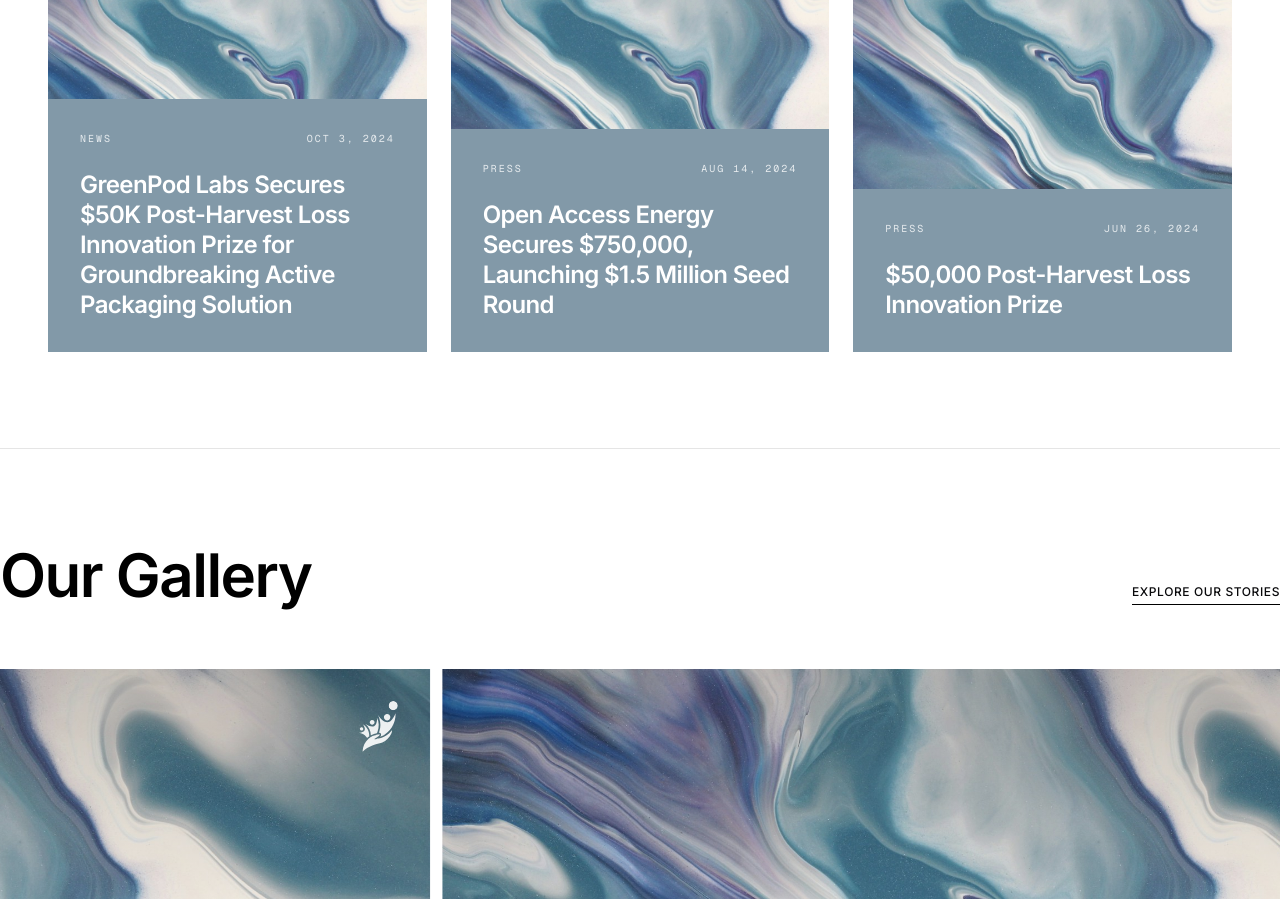
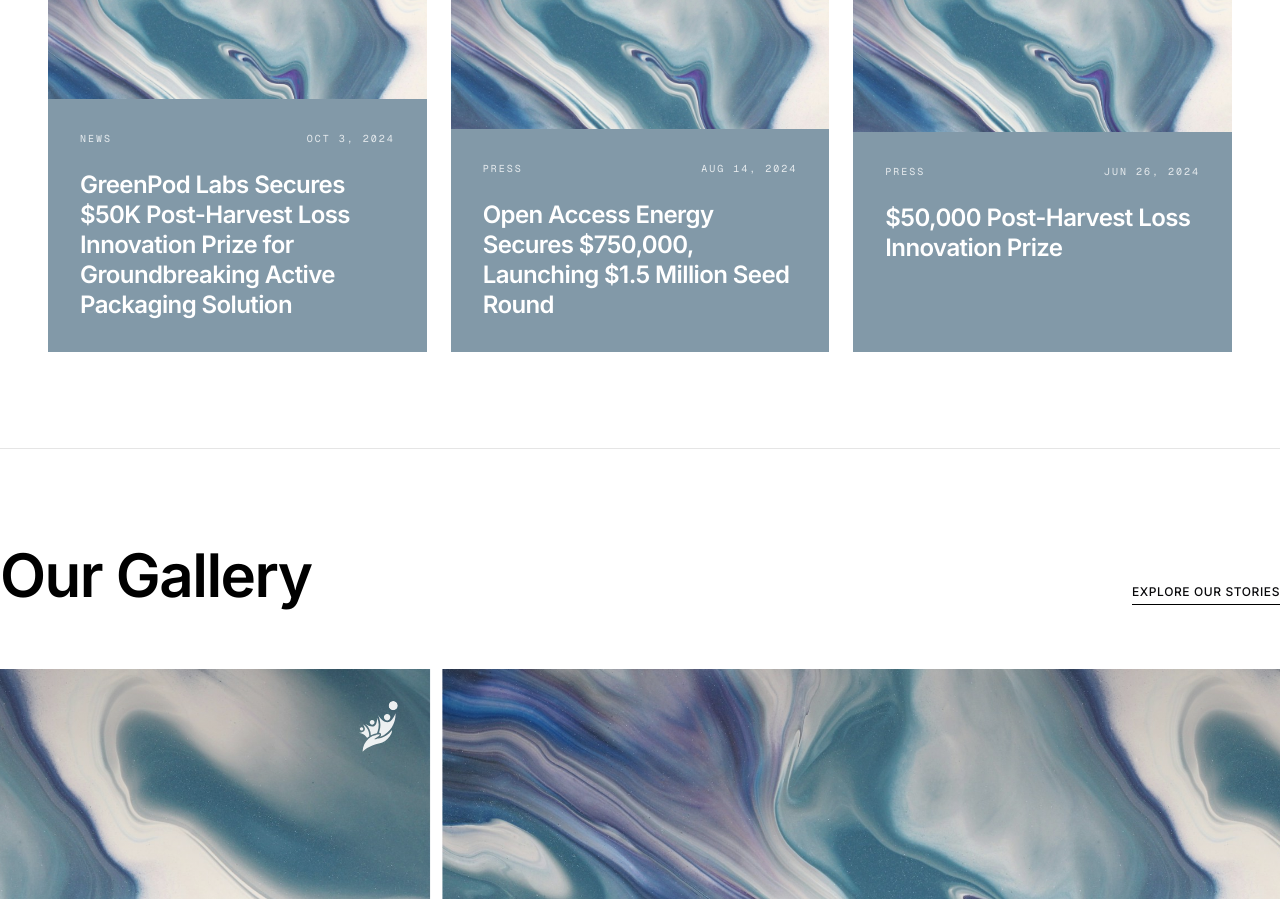
Before and after one commit to Radiant-Rise-Initiative/Radiant-Rise-Website, a Next.js app: page / in a window 1280 px wide. Shown: the part 6780-7679 px from the top of the page. Built offline with nearby package versions, Linux system fonts and the light colour scheme.

Commit message:
0.3.8 - Recent News Section Refinement

```diff
--- a/components/layout/recent-news.tsx
+++ b/components/layout/recent-news.tsx
@@ -54,7 +54,7 @@ function NewsItemContent({ item }: { item: typeof newsItems[0] }) {
     return (
         <div className="relative h-full flex flex-col justify-end">
             <div
-                className="p-8 transition-colors duration-500"
+                className="p-8 transition-colors duration-500 min-h-[220px] flex flex-col justify-start"
                 style={{ backgroundColor: bgColor }}
             >
                 <div className="flex justify-between items-center mb-6">
```
